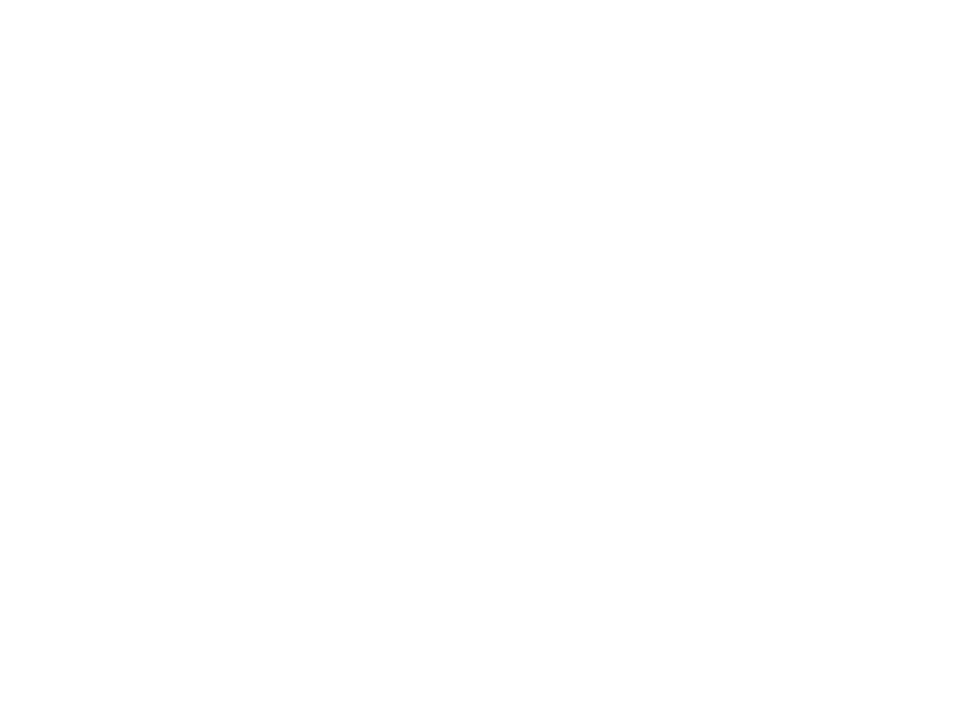
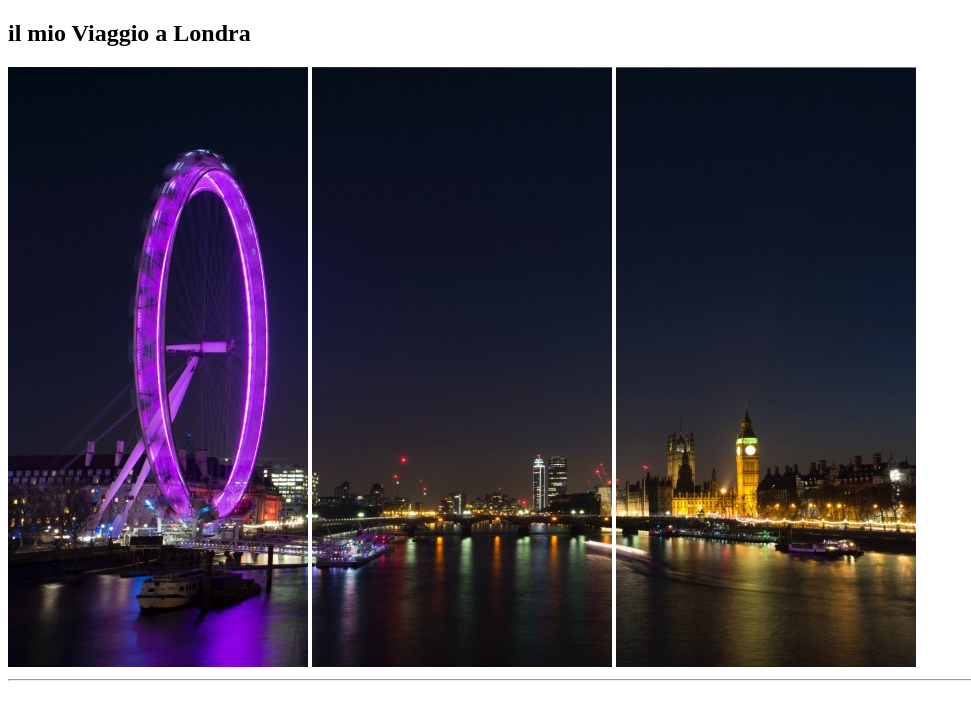
Before and after one commit to alexantonante/html-london-trip, a plain HTML site: page index.html in a window 1280 px wide. Shown: the whole page, without its empty margins (0-971 px from the left). Drawn offline with Linux system fonts and the light colour scheme.

Commit message:
[UPD] created header with local img

```diff
--- a/index.html
+++ b/index.html
@@ -6,6 +6,10 @@
     <title>Document</title>
 </head>
 <body>
-
+    <header>
+        <h2>il mio Viaggio a Londra</h2>
+        <img src="img/pexels-bill-emrich-230794-0.jpg" alt=""> <img src="img/pexels-bill-emrich-230794-1.jpg"> <img src="img/pexels-bill-emrich-230794-2.jpg" alt="">
+      </header>
+      <hr>
 </body>
 </html>
```
